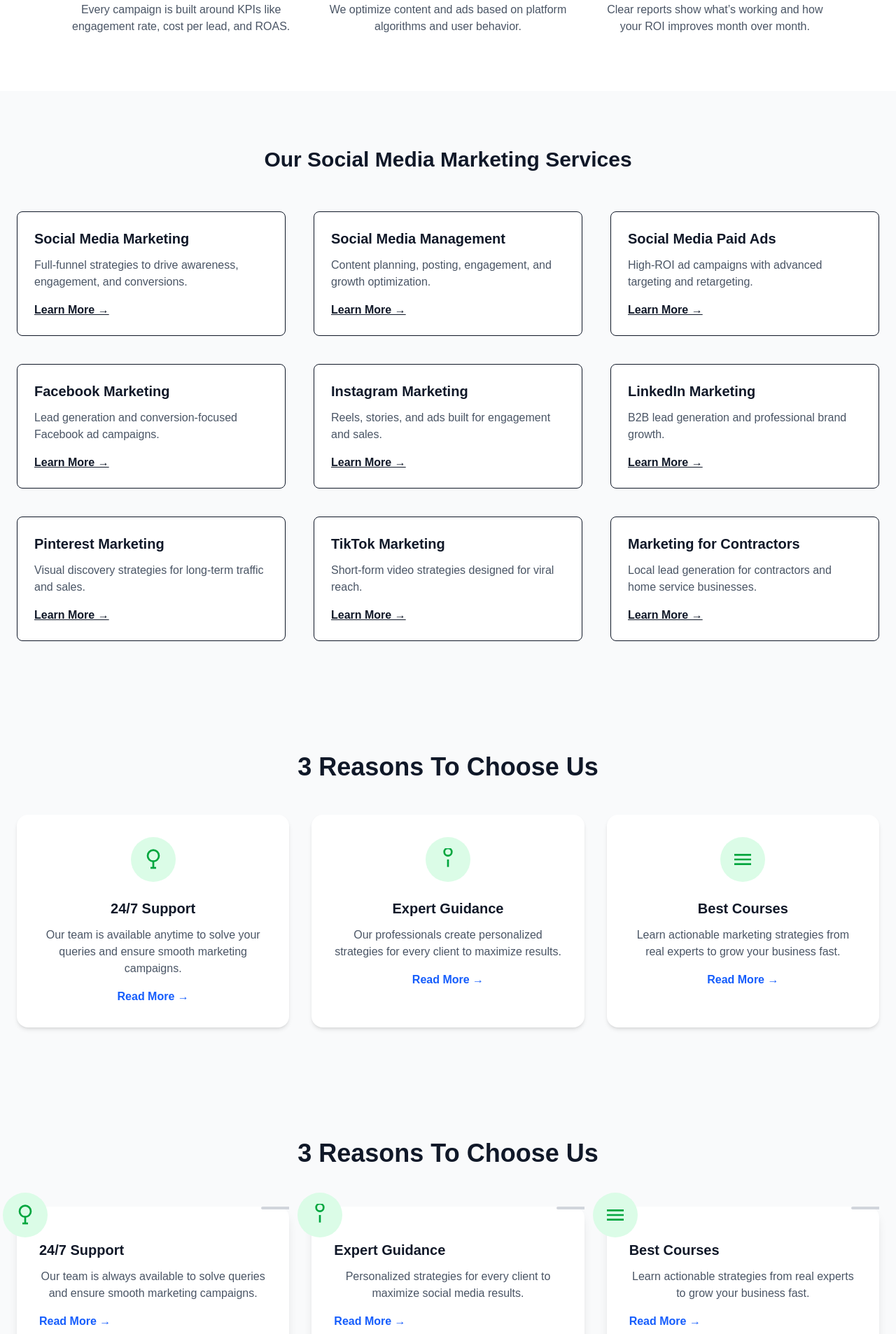
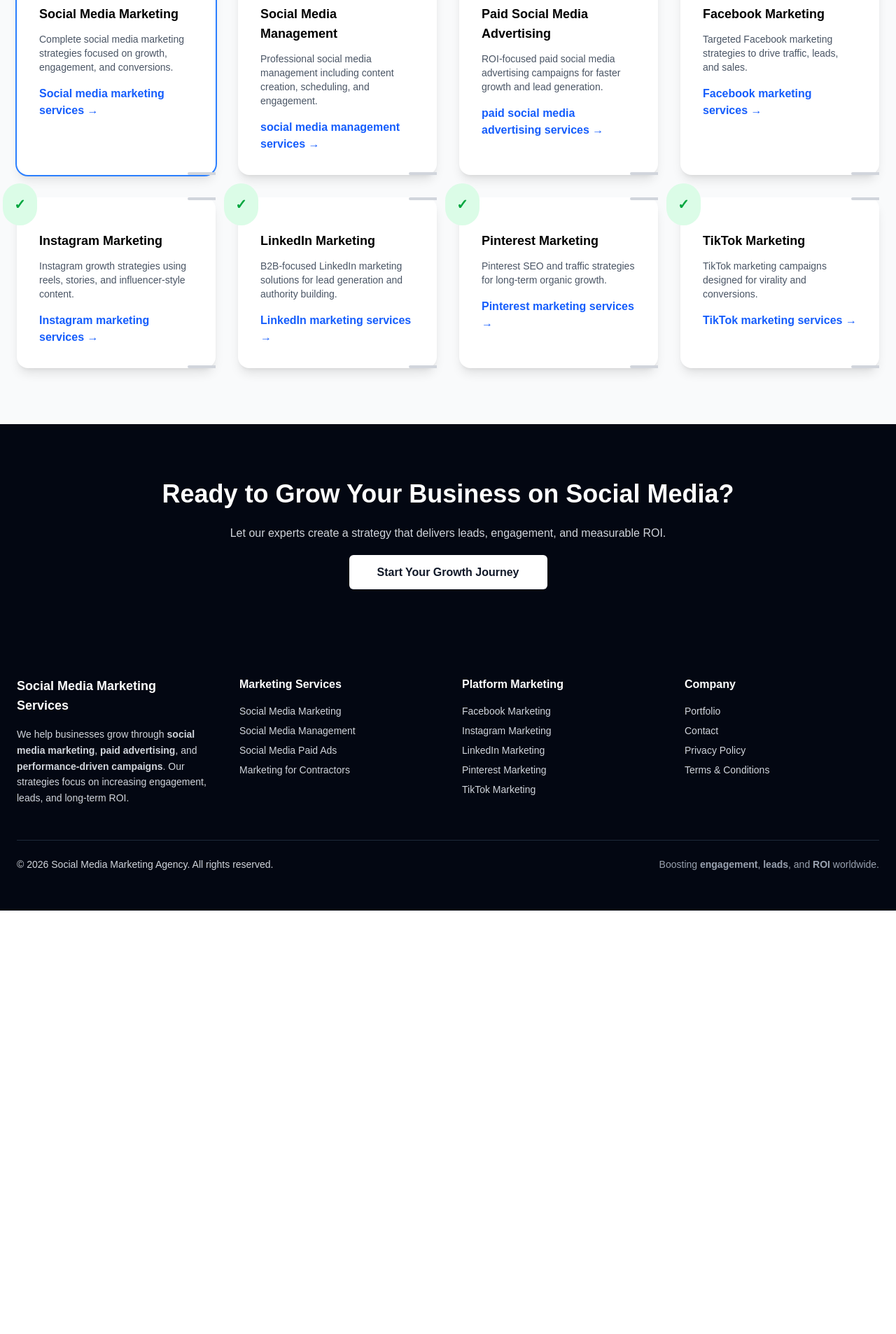
Before and after one commit to kiranwebdesigner/marketing, a Next.js app: page / in a window 1280 px wide. Shown: the part 794-2700 px from the top of the page at 70% size. After the commit the page ends 2095 px from the top, so only its background shows below. Built offline with nearby package versions, Linux system fonts and the light colour scheme.

Commit message:
Added new content

```diff
--- a/src/app/page.js
+++ b/src/app/page.js
@@ -31,7 +31,7 @@
               href="/social-media-marketing"
               className="bg-white text-gray-900 px-8 py-3 rounded-md font-semibold"
             >
-              Explore Services
+              Social Media Marketing
             </Link>
 
             <Link
@@ -45,275 +45,87 @@
         </div>
       </section>
 
-      {/* ================= TRUST SECTION ================= */}
-      <section className="py-20">
-        <div className="max-w-6xl mx-auto px-6 text-center">
-          <h2 className="text-3xl font-bold mb-6">
-            Why Businesses Choose Our Social Media Marketing Agency
-          </h2>
+      {/* ================= SEO SERVICES SECTION ================= */}
+<section className="py-20 bg-gray-50">
+  <div className="max-w-7xl mx-auto px-6">
 
-          <p className="text-gray-600 max-w-3xl mx-auto mb-14">
-            Over 70% of consumers discover brands through social platforms.
-            We help you stand out, target the right audience, and convert
-            attention into measurable results.
-          </p>
-
-          <div className="grid grid-cols-1 md:grid-cols-3 gap-10">
-            <Feature
-              title="Performance-Driven Strategy"
-              description="Every campaign is built around KPIs like engagement rate, cost per lead, and ROAS."
-            />
-
-            <Feature
-              title="Platform-Specific Expertise"
-              description="We optimize content and ads based on platform algorithms and user behavior."
-            />
-
-            <Feature
-              title="Transparent Reporting"
-              description="Clear reports show what’s working and how your ROI improves month over month."
-            />
-          </div>
-        </div>
-      </section>
-
-      {/* ================= SERVICES ================= */}
-      <section className="bg-gray-50 py-20">
-        <div className="max-w-7xl mx-auto px-6">
-          <h2 className="text-3xl font-bold text-center mb-14">
-            Our Social Media Marketing Services
-          </h2>
-
-          <div className="grid grid-cols-1 md:grid-cols-3 gap-10">
-            <ServiceCard
-              title="Social Media Marketing"
-              link="/social-media-marketing"
-              description="Full-funnel strategies to drive awareness, engagement, and conversions."
-            />
-
-            <ServiceCard
-              title="Social Media Management"
-              link="/social-media-management"
-              description="Content planning, posting, engagement, and growth optimization."
-            />
-
-            <ServiceCard
-              title="Social Media Paid Ads"
-              link="/social-media-paid-ads"
-              description="High-ROI ad campaigns with advanced targeting and retargeting."
-            />
-
-            <ServiceCard
-              title="Facebook Marketing"
-              link="/facebook-marketing"
-              description="Lead generation and conversion-focused Facebook ad campaigns."
-            />
-
-            <ServiceCard
-              title="Instagram Marketing"
-              link="/instagram-marketing"
-              description="Reels, stories, and ads built for engagement and sales."
-            />
-
-            <ServiceCard
-              title="LinkedIn Marketing"
-              link="/linkedin-marketing"
-              description="B2B lead generation and professional brand growth."
-            />
-
-            <ServiceCard
-              title="Pinterest Marketing"
-              link="/pinterest-marketing"
-              description="Visual discovery strategies for long-term traffic and sales."
-            />
-
-            <ServiceCard
-              title="TikTok Marketing"
-              link="/tiktok-marketing"
-              description="Short-form video strategies designed for viral reach."
-            />
-
-            <ServiceCard
-              title="Marketing for Contractors"
-              link="/social-media-marketing-for-contractors"
-              description="Local lead generation for contractors and home service businesses."
-            />
-          </div>
-        </div>
-      </section>
-
-{/* ================= WHY CHOOSE US SECTION ================= */}
-<section className="py-20 bg-gray-50">
-  <div className="max-w-7xl mx-auto px-6 text-center">
-    <h2 className="text-3xl md:text-4xl font-bold mb-12">
-      3 Reasons To Choose Us
+    <h2 className="text-3xl md:text-4xl font-bold text-center mb-4 text-black">
+      Professional Social Media Marketing Services
     </h2>
 
-    <div className="grid grid-cols-1 md:grid-cols-3 gap-8">
-      {/* Card 1 */}
-      <div className="bg-white rounded-2xl shadow-md hover:shadow-xl transition p-8 text-center flex flex-col items-center">
-        <div className="bg-green-100 p-4 rounded-full mb-6">
-          <svg
-            className="w-8 h-8 text-green-600"
-            fill="none"
-            stroke="currentColor"
-            strokeWidth="2"
-            viewBox="0 0 24 24"
-          >
-            <path d="M18 8a6 6 0 11-12 0 6 6 0 0112 0z" />
-            <path d="M12 14v7" />
-            <path d="M9 21h6" />
-          </svg>
-        </div>
-        <h3 className="text-xl font-semibold mb-3">24/7 Support</h3>
-        <p className="text-gray-600 mb-4">
-          Our team is available anytime to solve your queries and ensure smooth marketing campaigns.
-        </p>
-        <a href="/contact" className="text-blue-600 font-semibold hover:underline">
-          Read More →
-        </a>
-      </div>
+    <p className="text-center text-gray-700 max-w-3xl mx-auto mb-14">
+      We offer end-to-end social media marketing solutions designed to increase
+      brand visibility, engagement, and ROI across all major platforms.
+    </p>
 
-      {/* Card 2 */}
-      <div className="bg-white rounded-2xl shadow-md hover:shadow-xl transition p-8 text-center flex flex-col items-center">
-        <div className="bg-green-100 p-4 rounded-full mb-6">
-          <svg
-            className="w-8 h-8 text-green-600"
-            fill="none"
-            stroke="currentColor"
-            strokeWidth="2"
-            viewBox="0 0 24 24"
-          >
-            <path d="M12 8c2.21 0 4-1.79 4-4S14.21 0 12 0 8 1.79 8 4s1.79 4 4 4z" />
-            <path d="M12 12v8" />
-          </svg>
-        </div>
-        <h3 className="text-xl font-semibold mb-3">Expert Guidance</h3>
-        <p className="text-gray-600 mb-4">
-          Our professionals create personalized strategies for every client to maximize results.
-        </p>
-        <a href="/services" className="text-blue-600 font-semibold hover:underline">
-          Read More →
-        </a>
-      </div>
+    <div className="grid grid-cols-1 sm:grid-cols-2 lg:grid-cols-4 gap-8">
 
-      {/* Card 3 */}
-      <div className="bg-white rounded-2xl shadow-md hover:shadow-xl transition p-8 text-center flex flex-col items-center">
-        <div className="bg-green-100 p-4 rounded-full mb-6">
-          <svg
-            className="w-8 h-8 text-green-600"
-            fill="none"
-            stroke="currentColor"
-            strokeWidth="2"
-            viewBox="0 0 24 24"
-          >
-            <path d="M3 7h18M3 12h18M3 17h18" />
-          </svg>
-        </div>
-        <h3 className="text-xl font-semibold mb-3">Best Courses</h3>
-        <p className="text-gray-600 mb-4">
-          Learn actionable marketing strategies from real experts to grow your business fast.
-        </p>
-        <a href="/courses" className="text-blue-600 font-semibold hover:underline">
-          Read More →
-        </a>
-      </div>
+      {/* HUB PAGE – STRONGEST INTERNAL LINK */}
+      <ServiceCard
+        title="Social Media Marketing"
+        description="Complete social media marketing strategies focused on growth, engagement, and conversions."
+        link="/social-media-marketing"
+        anchor="Social media marketing services"
+        priority
+      />
+
+      {/* CLUSTER PAGES */}
+      <ServiceCard
+        title="Social Media Management"
+        description="Professional social media management including content creation, scheduling, and engagement."
+        link="/social-media-management"
+        anchor="social media management services"
+      />
+
+      <ServiceCard
+        title="Paid Social Media Advertising"
+        description="ROI-focused paid social media advertising campaigns for faster growth and lead generation."
+        link="/social-media-paid-ads"
+        anchor="paid social media advertising services"
+      />
+
+      <ServiceCard
+        title="Facebook Marketing"
+        description="Targeted Facebook marketing strategies to drive traffic, leads, and sales."
+        link="/facebook-marketing"
+        anchor="Facebook marketing services"
+      />
+
+      <ServiceCard
+        title="Instagram Marketing"
+        description="Instagram growth strategies using reels, stories, and influencer-style content."
+        link="/instagram-marketing"
+        anchor="Instagram marketing services"
+      />
+
+      <ServiceCard
+        title="LinkedIn Marketing"
+        description="B2B-focused LinkedIn marketing solutions for lead generation and authority building."
+        link="/linkedin-marketing"
+        anchor="LinkedIn marketing services"
+      />
+
+      <ServiceCard
+        title="Pinterest Marketing"
+        description="Pinterest SEO and traffic strategies for long-term organic growth."
+        link="/pinterest-marketing"
+        anchor="Pinterest marketing services"
+      />
+
+      <ServiceCard
+        title="TikTok Marketing"
+        description="TikTok marketing campaigns designed for virality and conversions."
+        link="/tiktok-marketing"
+        anchor="TikTok marketing services"
+      />
     </div>
   </div>
 </section>
-{/* ================= WHY CHOOSE US SECTION ================= */}
-<section className="py-20 bg-gray-50">
-  <div className="max-w-7xl mx-auto px-6 text-center">
-    <h2 className="text-3xl md:text-4xl font-bold mb-14">
-      3 Reasons To Choose Us
-    </h2>
 
-    <div className="grid grid-cols-1 md:grid-cols-3 gap-8">
-      {/* Card 1 */}
-      <div className="relative bg-white rounded-2xl shadow-lg p-8 flex flex-col items-start hover:shadow-xl transition">
-        {/* Top-left icon */}
-        <div className="absolute -top-5 -left-5 bg-green-100 p-4 rounded-full">
-          <svg
-            className="w-8 h-8 text-green-600"
-            fill="none"
-            stroke="currentColor"
-            strokeWidth="2"
-            viewBox="0 0 24 24"
-          >
-            <path d="M18 8a6 6 0 11-12 0 6 6 0 0112 0z" />
-            <path d="M12 14v7" />
-            <path d="M9 21h6" />
-          </svg>
-        </div>
 
-        <h3 className="text-xl font-semibold mb-3 mt-4">24/7 Support</h3>
-        <p className="text-gray-600 mb-4">
-          Our team is always available to solve queries and ensure smooth marketing campaigns.
-        </p>
-        <a href="/contact" className="text-blue-600 font-semibold hover:underline">
-          Read More →
-        </a>
 
-        {/* Decorative corner line */}
-        <span className="absolute top-0 right-0 w-10 h-1 bg-gray-300 rounded-l-full"></span>
-        <span className="absolute bottom-0 right-0 w-10 h-1 bg-gray-300 rounded-l-full"></span>
-      </div>
 
-      {/* Card 2 */}
-      <div className="relative bg-white rounded-2xl shadow-lg p-8 flex flex-col items-start hover:shadow-xl transition">
-        <div className="absolute -top-5 -left-5 bg-green-100 p-4 rounded-full">
-          <svg
-            className="w-8 h-8 text-green-600"
-            fill="none"
-            stroke="currentColor"
-            strokeWidth="2"
-            viewBox="0 0 24 24"
-          >
-            <path d="M12 8c2.21 0 4-1.79 4-4S14.21 0 12 0 8 1.79 8 4s1.79 4 4 4z" />
-            <path d="M12 12v8" />
-          </svg>
-        </div>
 
-        <h3 className="text-xl font-semibold mb-3 mt-4">Expert Guidance</h3>
-        <p className="text-gray-600 mb-4">
-          Personalized strategies for every client to maximize social media results.
-        </p>
-        <a href="/services" className="text-blue-600 font-semibold hover:underline">
-          Read More →
-        </a>
-
-        <span className="absolute top-0 right-0 w-10 h-1 bg-gray-300 rounded-l-full"></span>
-        <span className="absolute bottom-0 right-0 w-10 h-1 bg-gray-300 rounded-l-full"></span>
-      </div>
-
-      {/* Card 3 */}
-      <div className="relative bg-white rounded-2xl shadow-lg p-8 flex flex-col items-start hover:shadow-xl transition">
-        <div className="absolute -top-5 -left-5 bg-green-100 p-4 rounded-full">
-          <svg
-            className="w-8 h-8 text-green-600"
-            fill="none"
-            stroke="currentColor"
-            strokeWidth="2"
-            viewBox="0 0 24 24"
-          >
-            <path d="M3 7h18M3 12h18M3 17h18" />
-          </svg>
-        </div>
-
-        <h3 className="text-xl font-semibold mb-3 mt-4">Best Courses</h3>
-        <p className="text-gray-600 mb-4">
-          Learn actionable strategies from real experts to grow your business fast.
-        </p>
-        <a href="/courses" className="text-blue-600 font-semibold hover:underline">
-          Read More →
-        </a>
-
-        <span className="absolute top-0 right-0 w-10 h-1 bg-gray-300 rounded-l-full"></span>
-        <span className="absolute bottom-0 right-0 w-10 h-1 bg-gray-300 rounded-l-full"></span>
-      </div>
-    </div>
-  </div>
-</section>
 
 
 
@@ -346,23 +158,34 @@
 
 /* ================= COMPONENTS ================= */
 
-function ServiceCard({ title, description, link }) {
+function ServiceCard({ title, description, link, anchor, priority }) {
   return (
-    <div className="bg-white border rounded-lg p-6 hover:shadow-md transition">
-      <h3 className="text-xl font-semibold mb-3">{title}</h3>
-      <p className="text-gray-600 mb-4">{description}</p>
-      <Link href={link} className="font-semibold underline">
-        Learn More →
-      </Link>
+    <div className={`relative bg-white rounded-2xl shadow-lg p-8 hover:shadow-xl transition
+      ${priority ? "ring-2 ring-blue-500" : ""}`}>
+
+      <div className="absolute -top-5 -left-5 bg-green-100 p-4 rounded-full">
+        <span className="text-green-600 text-xl font-bold">✓</span>
+      </div>
+
+      <h3 className="text-lg font-semibold text-black mt-4 mb-3">
+        {title}
+      </h3>
+
+      <p className="text-gray-600 mb-4 text-sm">
+        {description}
+      </p>
+
+      {/* SEO-OPTIMIZED ANCHOR TEXT */}
+      <a
+        href={link}
+        className="text-blue-600 font-semibold hover:underline"
+        aria-label={anchor}
+      >
+        {anchor} →
+      </a>
+
+      <span className="absolute top-0 right-0 w-10 h-1 bg-gray-300 rounded-l-full"></span>
+      <span className="absolute bottom-0 right-0 w-10 h-1 bg-gray-300 rounded-l-full"></span>
     </div>
   );
 }
-
-function Feature({ title, description }) {
-  return (
-    <div>
-      <h3 className="font-semibold text-xl mb-3">{title}</h3>
-      <p className="text-gray-600">{description}</p>
-    </div>
-  );
-}
```
